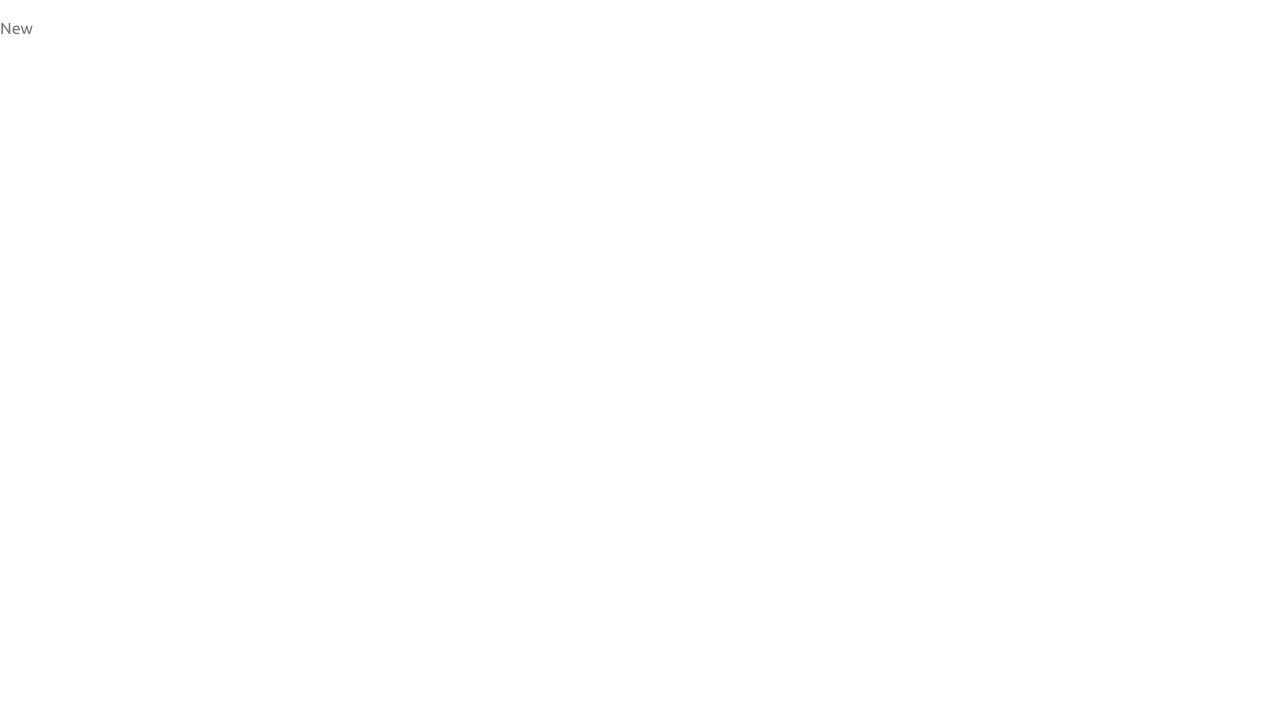
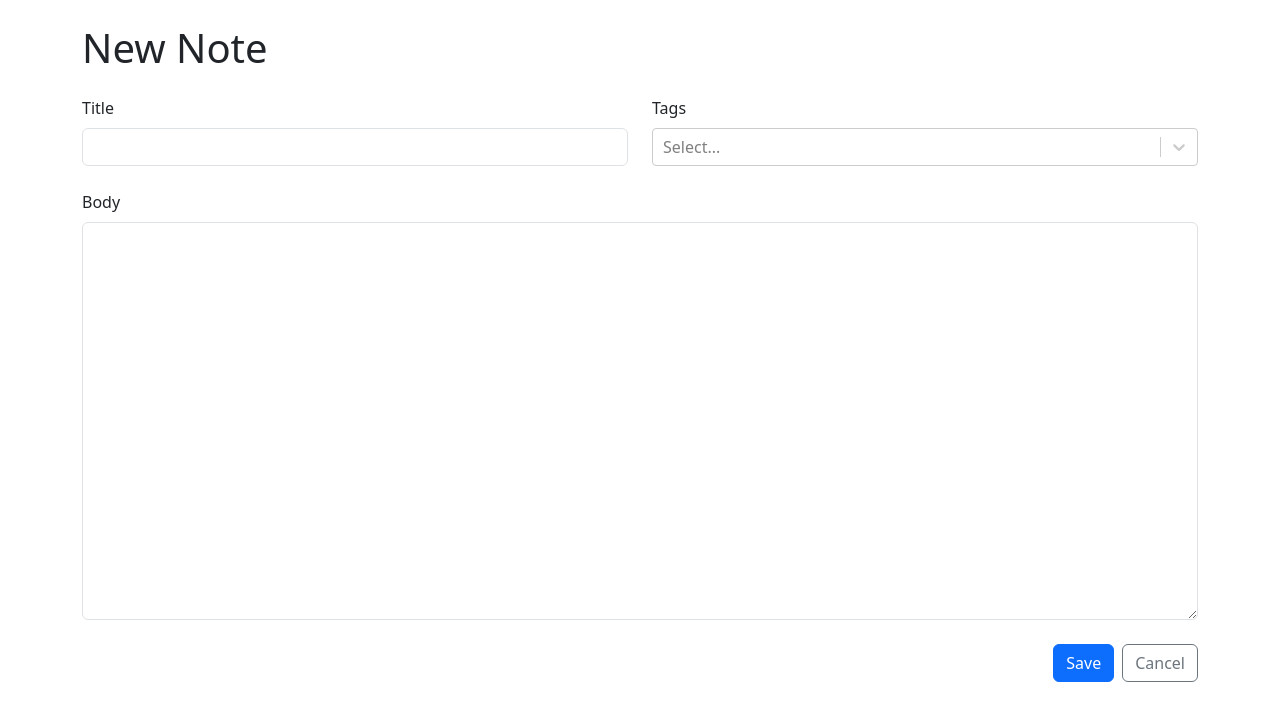
Before and after one commit to theS3Interdev/notes-web-app, a React (Vite) app: page /new in a window 1280 px wide. Shown: the top 720 px of the page. Built offline with nearby package versions, Linux system fonts and the light colour scheme.

Commit message:
feat: new note form (#5)

```diff
--- a/postcss.config.js
+++ /dev/null
@@ -1,6 +0,0 @@
-export default {
-	plugins: {
-		tailwindcss: {},
-		autoprefixer: {},
-	},
-};
--- a/src/app.tsx
+++ b/src/app.tsx
@@ -1,18 +1,21 @@
 import { Navigate, Route, Routes } from 'react-router-dom';
+import { Container } from 'react-bootstrap';
+import { NewNote } from '@/components';
+import 'bootstrap/dist/css/bootstrap.min.css';
 
 function App() {
 	return (
-		<div className="container mx-auto my-4">
+		<Container className="my-4">
 			<Routes>
 				<Route path="/" element={<h1>Home</h1>} />
-				<Route path="/new" element={<h1>New</h1>} />
+				<Route path="/new" element={<NewNote />} />
 				<Route path="/:id">
 					<Route index element={<h1>Show</h1>} />
 					<Route path="edit" element={<h1>Edit</h1>} />
 				</Route>
 				<Route path="*" element={<Navigate to="/" />} />
 			</Routes>
-		</div>
+		</Container>
 	);
 }
 
--- /dev/null
+++ b/src/components/index.ts
@@ -0,0 +1,5 @@
+import NewNote from '@/components/new-note';
+import Note from '@/components/note';
+import NoteForm from '@/components/note-form';
+
+export { NewNote, Note, NoteForm };
--- /dev/null
+++ b/src/components/new-note.tsx
@@ -0,0 +1,10 @@
+import { NoteForm } from '@/components';
+
+export default function NewNote() {
+	return (
+		<>
+			<h1 className="mb-4">New Note</h1>
+			<NoteForm />
+		</>
+	);
+}
--- /dev/null
+++ b/src/components/note-form.tsx
@@ -0,0 +1,45 @@
+import { Link } from 'react-router-dom';
+import { Button, Col, Form, Row, Stack } from 'react-bootstrap';
+import CreatableReactSelect from 'react-select/creatable';
+
+export default function NoteForm() {
+	return (
+		<>
+			<Form>
+				<Stack gap={4}>
+					<Row>
+						<Col>
+							<Form.Group controlId="title">
+								<Form.Label>Title</Form.Label>
+								<Form.Control required />
+							</Form.Group>
+						</Col>
+						<Col>
+							<Form.Group controlId="tags">
+								<Form.Label>Tags</Form.Label>
+								<CreatableReactSelect isMulti />
+							</Form.Group>
+						</Col>
+					</Row>
+
+					<Form.Group controlId="markdown">
+						<Form.Label>Body</Form.Label>
+						<Form.Control required as="textarea" rows={16} />
+					</Form.Group>
+
+					<Stack direction="horizontal" gap={2} className="justify-content-end">
+						<Button type="submit" variant="primary">
+							Save
+						</Button>
+
+						<Link to="..">
+							<Button type="button" variant="outline-secondary">
+								Cancel
+							</Button>
+						</Link>
+					</Stack>
+				</Stack>
+			</Form>
+		</>
+	);
+}
--- /dev/null
+++ b/src/components/note.tsx
@@ -0,0 +1,7 @@
+export default function Note() {
+	return (
+		<>
+			<h1>Note</h1>
+		</>
+	);
+}
--- a/src/styles/index.css
+++ b/src/styles/index.css
@@ -1,11 +1 @@
 @import url('https://fonts.googleapis.com/css2?family=Ubuntu:ital,wght@0,300;0,400;0,500;0,700;1,300;1,400;1,500;1,700&display=swap');
-
-@tailwind base;
-@tailwind components;
-@tailwind utilities;
-
-@layer base {
-	body {
-		@apply font-ubuntu text-neutral-500 antialiased;
-	}
-}
--- a/tailwind.config.js
+++ /dev/null
@@ -1,12 +0,0 @@
-/** @type {import('tailwindcss').Config} */
-export default {
-	content: ['./index.html', './src/**/*.{js,ts,jsx,tsx}'],
-	theme: {
-		fontFamily: {
-			ubuntu: 'Ubuntu, san-serif',
-		},
-		extend: {},
-	},
-	// eslint-disable-next-line no-undef
-	plugins: [require('@tailwindcss/typography'), require('@tailwindcss/forms')],
-};
```
Also changed, not shown: package.json (+3 -6 lines), 2 other files (tests, documents, lock files or other folders).
